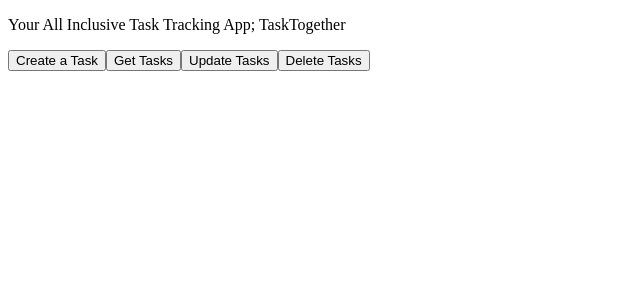
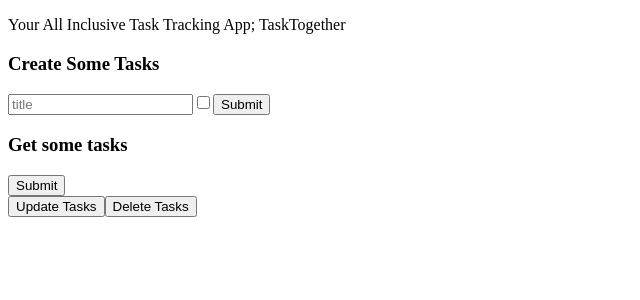
Before and after one commit to davidbeshensky/TaskTogetherV2, a Next.js app: page / in a window 1280 px wide. Shown: the top 300 px of the page, without its empty margins (0-640 px from the left). Built offline with nearby package versions, Linux system fonts and the light colour scheme.

Commit message:
added new features

```diff
--- /dev/null
+++ b/app/api/createTask/route.ts
@@ -0,0 +1,15 @@
+import prisma from "../../../lib/prisma"
+
+export async function POST(request: Request) {
+  const { completion_status: boolean, title: string } = await request.json();
+  const newTask = await prisma.task.create({
+    data: {
+        completion_status: boolean,
+        title: string,
+    },
+  })
+  return {
+    status: 200,
+    body: newTask,
+  }
+}
--- /dev/null
+++ b/app/api/getTasks/route.ts
@@ -0,0 +1,8 @@
+import prisma from "../../../lib/prisma"
+import { NextResponse } from 'next/server';
+
+export async function GET() {
+  const tasks = await prisma.task.findMany();
+  const tasksJSON = NextResponse.json(tasks);
+  return tasksJSON;
+}
--- a/app/api/hello/route.ts
+++ /dev/null
@@ -1,22 +0,0 @@
-import { NextApiRequest, NextApiResponse } from "next";
-import prisma from "../../../lib/prisma";
-
-export default async function handler(
-  req: NextApiRequest,
-  res: NextApiResponse
-) {
-  if (req.method === "PUT") {
-    await prisma.task.update({
-      where: {
-        id: parseInt(req.body.id),
-      },
-      data: {
-        completed: req.body.completed,
-      },
-    });
-    res.status(200).json({ message: "Updated" });
-  } else {
-    // 404
-    res.status(404).json({ message: "Not found" });
-  }
-}
--- /dev/null
+++ b/app/components/CRUDcomponents/CreateTasks.tsx
@@ -0,0 +1,14 @@
+'use client';
+const CreateTasks = () => {
+
+    return (
+        <form action="/api/createTasks" method="post" className="border border-white m-2 p-2 focus:outline-none focus:ring-1 focus:ring-offset-1 focus:ring-white">
+            <h3>Create Some Tasks</h3>
+            <input type="text" name="title" placeholder="title" className="w-30 m-2 p-2 text-black"/>
+            <input type="checkbox" name="completion_status" className="m-2 p-2" />
+            <input type="submit" value="Submit" />
+        </form>
+    )
+}
+
+export default CreateTasks;
--- /dev/null
+++ b/app/components/CRUDcomponents/GetTasks.tsx
@@ -0,0 +1,12 @@
+'use client';
+const GetTasks = () => {
+
+    return (
+        <form action="/api/getTasks" method="get" className="border border-white m-2 p-2 focus:outline-none focus:ring-1 focus:ring-offset-1 focus:ring-white">
+            <h3>Get some tasks</h3>
+            <input type="submit" value="Submit" />
+        </form>
+    )
+}
+
+export default GetTasks;
--- a/app/components/Footer.tsx
+++ b/app/components/Footer.tsx
@@ -1,3 +1,6 @@
+import GetTasks from "./CRUDcomponents/GetTasks"
+import CreateTasks from "./CRUDcomponents/CreateTasks"
+
 const Footer = () => {
     return (
     <div className="z-10 w-full max-w-5xl items-center justify-between font-mono text-sm lg:flex">
@@ -6,8 +9,8 @@
         </p>
         <div className="fixed bottom-0 left-0 flex h-48 w-full items-end justify-center bg-gradient-to-t from-white via-white dark:from-black dark:via-black lg:static lg:h-auto lg:w-auto lg:bg-none">
             <div>
-              <button className="border border-white m-2 p-2 focus:outline-none focus:ring-1 focus:ring-offset-1 focus:ring-white">Create a Task</button>
-              <button className="border border-white m-2 p-2 focus:outline-none focus:ring-1 focus:ring-offset-1 focus:ring-white">Get Tasks</button>
+              <CreateTasks />
+              <GetTasks />
               <button className="border border-white m-2 p-2 focus:outline-none focus:ring-1 focus:ring-offset-1 focus:ring-white">Update Tasks</button>
               <button className="border border-white m-2 p-2 focus:outline-none focus:ring-1 focus:ring-offset-1 focus:ring-white">Delete Tasks</button>
             </div>
--- a/app/page.tsx
+++ b/app/page.tsx
@@ -6,7 +6,6 @@
 export default async function Home() {
   return (
     <main className="flex min-h-screen flex-col items-center justify-between p-24">
-
       <Footer />
     </main>
   )
--- a/package.json
+++ b/package.json
@@ -16,7 +16,7 @@
     "autoprefixer": "10.4.14",
     "eslint": "8.39.0",
     "eslint-config-next": "13.3.1",
-    "next": "13.3.1",
+    "next": "^13.3.4",
     "postcss": "8.4.23",
     "react": "18.2.0",
     "react-dom": "18.2.0",
```
Also changed, not shown: 1 other file (tests, documents, lock files or other folders).
